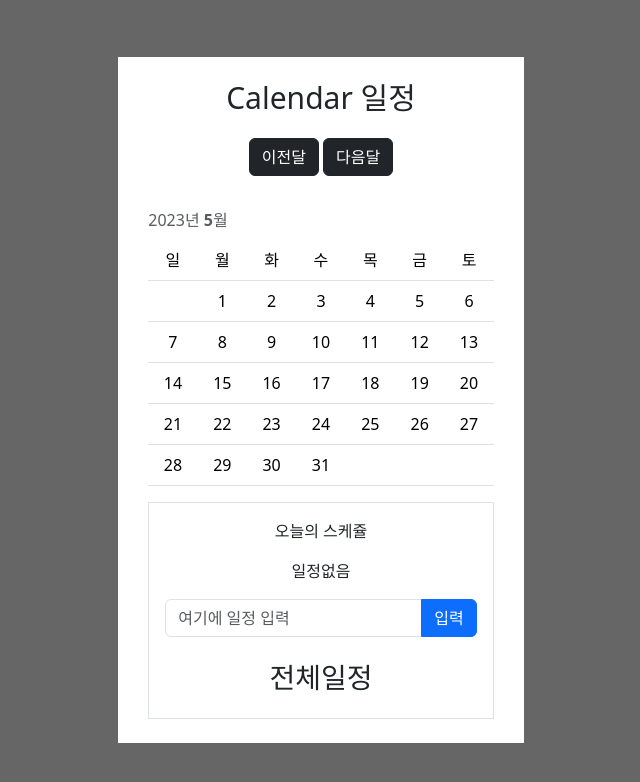
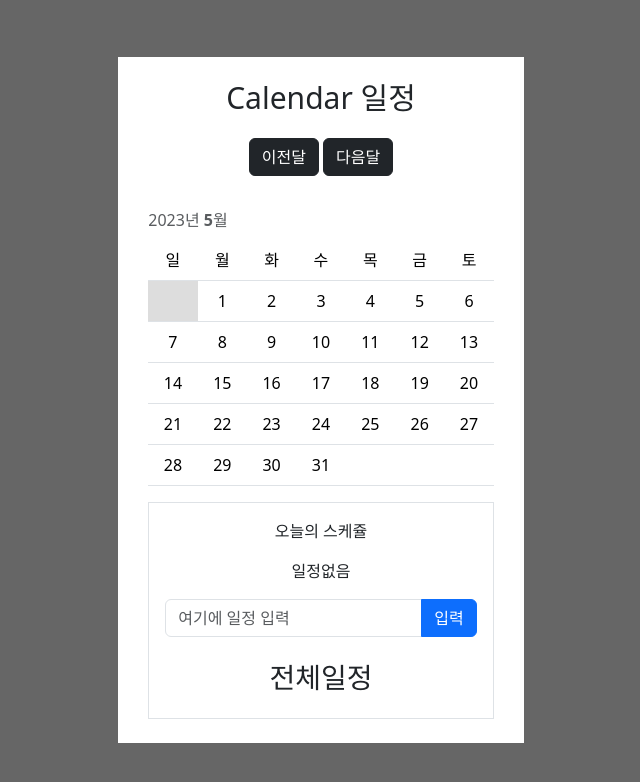
Before and after one commit to csslick/react-calendar-scheduler, a React (Vite) app: page / in a window 1280 px wide. In both pictures the pointer is over the element 491 px from the left and 300 px from the top of the page. Shown: the top 782 px of the page, without its empty margins (319-959 px from the left). Built offline with nearby package versions, Linux system fonts and the light colour scheme.

Commit message:
이슈 등록

```diff
--- a/src/App.css
+++ b/src/App.css
@@ -22,3 +22,7 @@ ul {
   justify-content: space-between;
   align-items: center;
 }
+
+table td:hover {
+  background: #ddd;
+}
```
